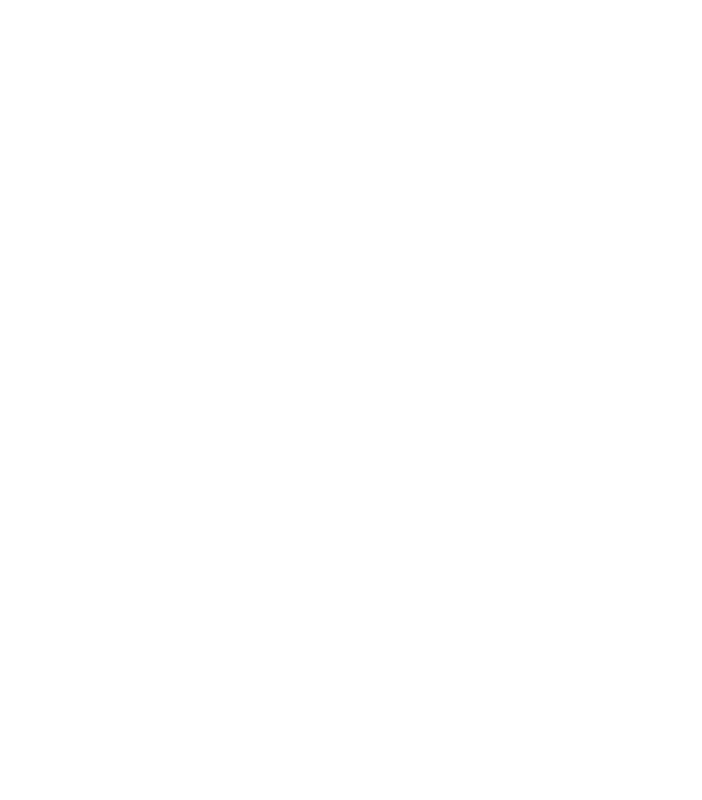
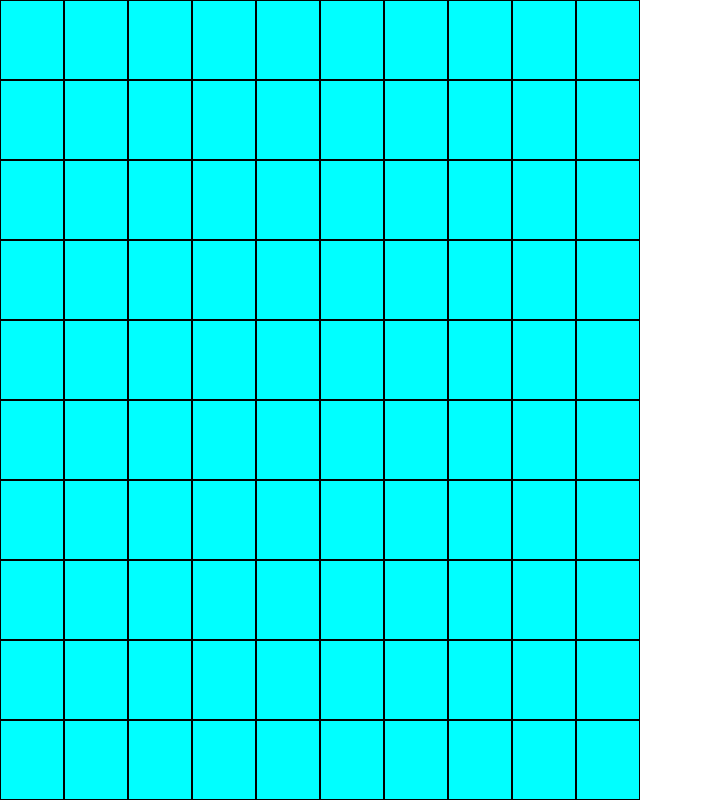
Before and after one commit to Adithya-why/battleShipGame, a website built with webpack: page dist/index.html in a window 1280 px wide. Shown: the whole page, without its empty margins (0-702 px from the left). Built offline with nearby package versions, Linux system fonts and the light colour scheme.

Commit message:
created a displayboard function

```diff
--- /dev/null
+++ b/src/displayStuff.js
@@ -0,0 +1,38 @@
+const displayBoard = function(gboard,cname){
+    let board = gboard.getBoard();
+    console.log(gboard);
+
+    let boardDiv = document.querySelector(`.board.${cname}`);
+    for(let i = 0;i<10;i++){
+        for(let j=0;j<10;j++){
+            let div = document.createElement('div');
+            div.classList.add("bd");
+            div.classList.add(cname);
+            div.classList.add(`${i}${j}`);
+            boardDiv.appendChild(div);
+        }
+
+
+    }
+
+}
+
+
+
+
+
+
+
+
+
+
+
+
+
+
+
+
+
+
+
+export{displayBoard};
--- a/src/index.js
+++ b/src/index.js
@@ -2,6 +2,8 @@ import {ship} from './ship.js';
 import {gameBoard} from './gameBoard.js';
 import {player} from './player.js';
 import {computerPlayer} from './computerPlayer.js';
+import css from './styles/main.css';
+import { displayBoard } from './displayStuff.js';
 
 
 console.log("imports sucess");
@@ -14,11 +16,8 @@ const game = function(){
     const player2 =  computerPlayer();
 
 
-    console.log(gb1.getBoard());
-    console.log(gb1.placeShip(0,1,2));
-    console.log(gb1.allSunk());
-    gb1.receiveHit(0,1);
-    console.log(gb1.allSunk());
+   // console.log(gb1.getBoard());
+    displayBoard(gb1,"gb1");
 
 
 }
--- a/src/styles/main.css
+++ b/src/styles/main.css
@@ -1,3 +1,27 @@
+.main{
+    display: flex;
+    width: 100vw;
+    height: 100vh;
+}
+
 *{
+    margin: 0;
+    padding: 0;
+}
+
+
+.gb1.board{
+    display: grid;
+    grid-template-columns: repeat(10,1fr);
+    width: 50%;
+    height: 100%;
+}
+
+
+.bd{
+    box-sizing: border-box;
+    width: 100%;
+    height: 100%;
+    border: 1px solid black;
     background-color: aqua;
 }
```
Also changed, not shown: dist/bundle.js, dist/index.html.
